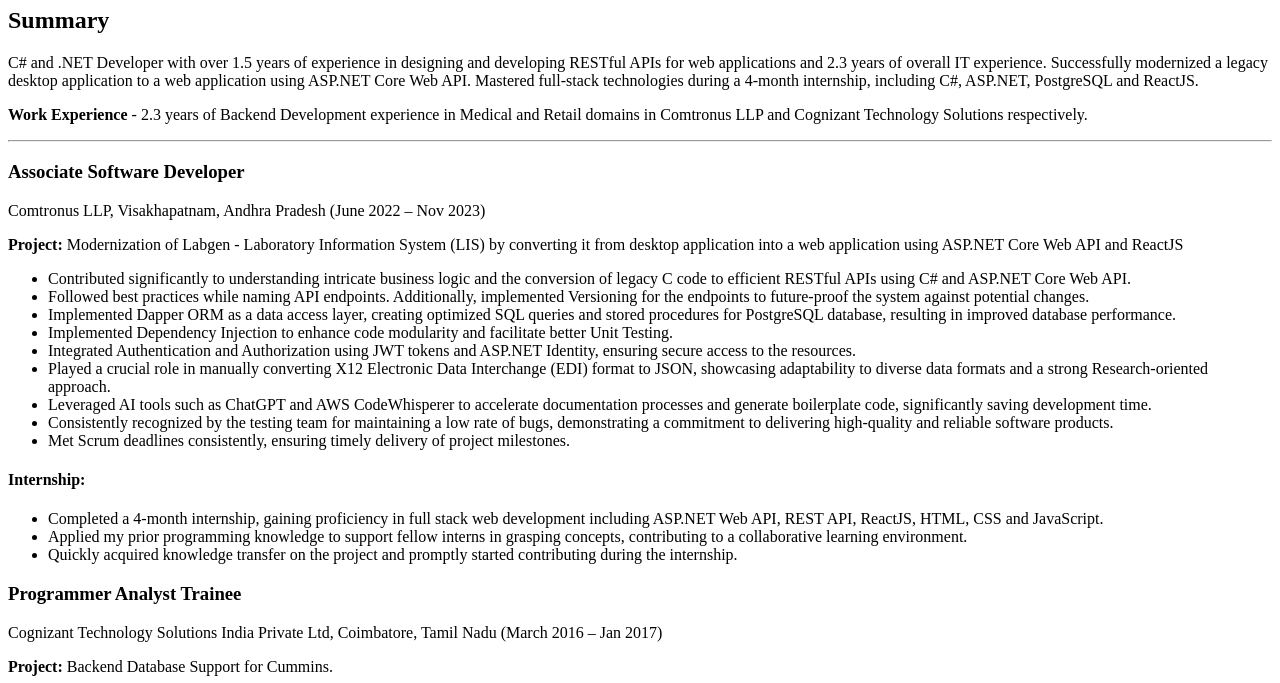
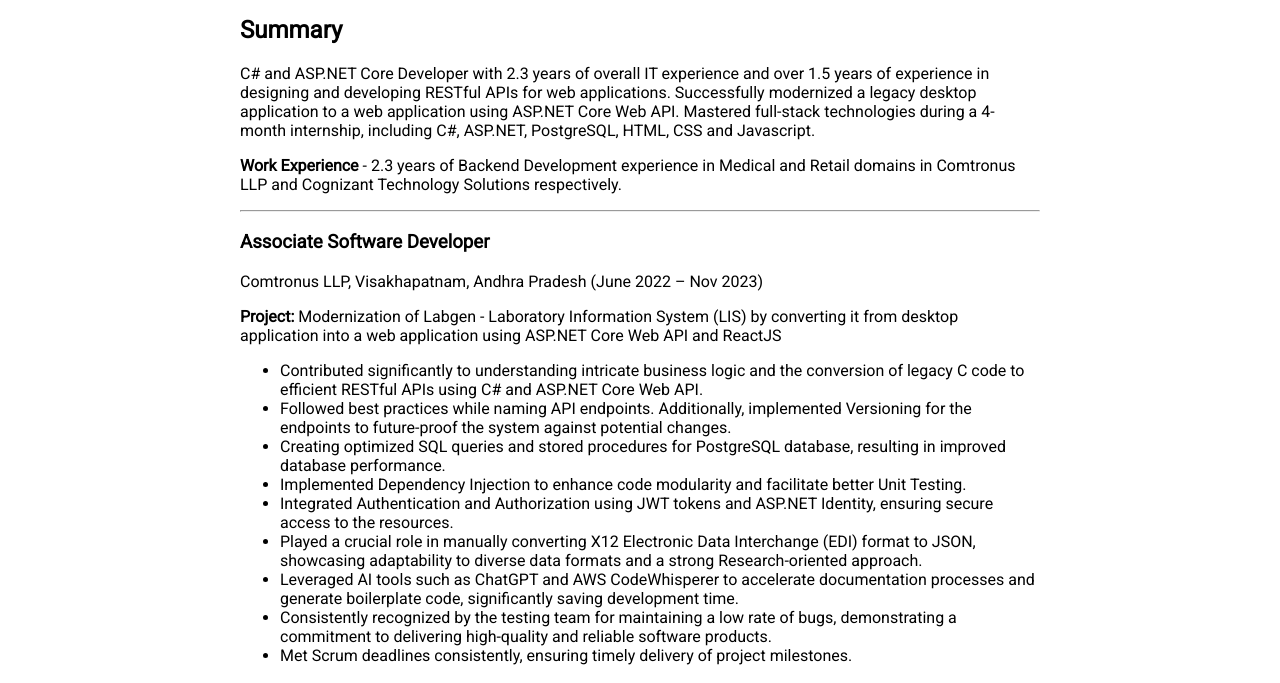
Before and after one commit to SaiKummar/html-portfolio, a plain HTML site: page index.html in a window 1280 px wide. Shown: the part 114-797 px from the top of the page. Drawn offline with Linux system fonts and the light colour scheme.

Commit message:
add font and center the resume

```diff
--- a/index.html
+++ b/index.html
@@ -5,8 +5,18 @@
     <meta charset="UTF-8">
     <meta name="viewport" content="width=device-width, initial-scale=1.0">
     <title>My Resume</title>
+    <link rel="preconnect" href="https://fonts.googleapis.com">
+    <link rel="preconnect" href="https://fonts.gstatic.com" crossorigin>
+    <link href="https://fonts.googleapis.com/css2?family=Roboto&display=swap" rel="stylesheet">
     <script src="./script.js"></script>
     <style>
+        body {
+            font-family: 'Roboto', sans-serif;
+            display: flex;
+            justify-content: center;
+            align-items: center;
+        }
+
         address,
         .copy-container {
             display: inline-block;
@@ -33,10 +43,15 @@
             width: 4rem;
             transform: rotateX(360deg);
         }
+
+        .resume {
+            width: 100vb;
+        }
     </style>
 </head>
 
 <body>
+    <div class="resume">
         <h1>P Sai Kumar Reddy</h1>
         <address>saikummar94@gmail.com</address>
         <div class="copy-container">
@@ -44,59 +59,72 @@
             <span><small id="message"></small></span>
         </div>
         <h2>Summary</h2>
-    <p>C# and .NET Developer with over 1.5 years of experience in designing and developing RESTful APIs for web
-        applications and 2.3 years of overall IT experience. Successfully modernized a legacy desktop application to a
-        web
-        application using ASP.NET Core Web API. Mastered full-stack technologies during a 4-month internship, including
-        C#,
-        ASP.NET, PostgreSQL and ReactJS.</p>
-    <p><b>Work Experience</b> - 2.3 years of Backend Development experience in Medical and Retail domains in Comtronus
-        LLP and
-        Cognizant Technology Solutions respectively.</p>
+        <p>C# and ASP.NET Core Developer with 2.3 years of overall IT experience and over 1.5 years of experience in
+            designing and developing RESTful APIs for web applications. Successfully modernized a legacy desktop
+            application
+            to a web application using ASP.NET Core Web API. Mastered full-stack technologies during a 4-month
+            internship,
+            including C#, ASP.NET, PostgreSQL, HTML, CSS and Javascript.</p>
+        <p><b>Work Experience</b> - 2.3 years of Backend Development experience in Medical and Retail domains in
+            Comtronus
+            LLP and Cognizant Technology Solutions respectively.</p>
         <hr />
         <h3>Associate Software Developer</h3>
         <p>Comtronus LLP, Visakhapatnam, Andhra Pradesh (June 2022 – Nov 2023)</p>
-    <p><b>Project:</b> Modernization of Labgen - Laboratory Information System (LIS) by converting it from desktop
+        <p><b>Project:</b> Modernization of Labgen - Laboratory Information System (LIS) by converting it from
+            desktop
             application
             into a web application using ASP.NET Core Web API and ReactJS</p>
         <ul>
-        <li>Contributed significantly to understanding intricate business logic and the conversion of legacy C code to
+            <li>Contributed significantly to understanding intricate business logic and the conversion of legacy C
+                code
+                to
                 efficient RESTful APIs using C# and ASP.NET Core Web API.</li>
-        <li>Followed best practices while naming API endpoints. Additionally, implemented Versioning for the endpoints
+            <li>Followed best practices while naming API endpoints. Additionally, implemented Versioning for the
+                endpoints
                 to
                 future-proof the system against potential changes.</li>
-        <li>Implemented Dapper ORM as a data access layer, creating optimized SQL queries and stored procedures for
+            <li>Creating optimized SQL queries and stored procedures for
                 PostgreSQL
                 database, resulting in improved database performance.</li>
             <li>Implemented Dependency Injection to enhance code modularity and facilitate better Unit Testing.</li>
-        <li>Integrated Authentication and Authorization using JWT tokens and ASP.NET Identity, ensuring secure access to
+            <li>Integrated Authentication and Authorization using JWT tokens and ASP.NET Identity, ensuring secure
+                access to
                 the
                 resources.</li>
             <li>Played a crucial role in manually converting X12 Electronic Data Interchange (EDI) format to JSON,
                 showcasing
                 adaptability to diverse data formats and a strong Research-oriented approach.</li>
-        <li>Leveraged AI tools such as ChatGPT and AWS CodeWhisperer to accelerate documentation processes and generate
+            <li>Leveraged AI tools such as ChatGPT and AWS CodeWhisperer to accelerate documentation processes and
+                generate
                 boilerplate code, significantly saving development time.</li>
-        <li>Consistently recognized by the testing team for maintaining a low rate of bugs, demonstrating a commitment
+            <li>Consistently recognized by the testing team for maintaining a low rate of bugs, demonstrating a
+                commitment
                 to
                 delivering high-quality and reliable software products.</li>
             <li>Met Scrum deadlines consistently, ensuring timely delivery of project milestones.</li>
         </ul>
         <h4>Internship:</h4>
         <ul>
-        <li>Completed a 4-month internship, gaining proficiency in full stack web development including ASP.NET Web API,
+            <li>Completed a 4-month internship, gaining proficiency in full stack web development including ASP.NET
+                Web
+                API,
                 REST
                 API, ReactJS, HTML, CSS and JavaScript.</li>
-        <li>Applied my prior programming knowledge to support fellow interns in grasping concepts, contributing to a
+            <li>Applied my prior programming knowledge to support fellow interns in grasping concepts, contributing
+                to a
                 collaborative learning environment.</li>
-        <li>Quickly acquired knowledge transfer on the project and promptly started contributing during the internship.
+            <li>Quickly acquired knowledge transfer on the project and promptly started contributing during the
+                internship.
             </li>
         </ul>
         <h3>Programmer Analyst Trainee</h3>
         <p>Cognizant Technology Solutions India Private Ltd, Coimbatore, Tamil Nadu (March 2016 – Jan 2017)</p>
         <p><b>Project:</b> Backend Database Support for Cummins.</p>
         <ul>
-        <li>Established effective communication channels with clients, prioritizing and resolving issues efficiently to
+            <li>Established effective communication channels with clients, prioritizing and resolving issues
+                efficiently
+                to
                 enhance client satisfaction.</li>
             <li>Achieved consistent and successful completion of daily scheduled jobs on AppWorx Scheduler through
                 meticulous
@@ -112,23 +140,24 @@
         <h2>Skills</h2>
         <hr />
         <ul>
-        <li>C#, C, JavaScript, Python</li>
+            <li>C#, C, Python</li>
             <li>ASP.NET Web API, ASP.NET MVC</li>
-        <li>Dapper</li>
             <li>REST API</li>
             <li>SQL, Transact-SQL, SQL Server, PostgreSQL</li>
             <li>Swagger, Postman</li>
-        <li>HTML, CSS</li>
+            <li><b>Frontend: </b>HTML, CSS, Javascript</li>
             <li>Regular Expressions (Regex)</li>
             <li>Git, GitHub</li>
             <li>Visual Studio, VS Code</li>
-        <li>Independent Problem Solver: Can quickly troubleshoot and solve any problem using Google search, Stack
+            <li>Independent Problem Solver: Can quickly troubleshoot and solve any problem using Google search,
+                Stack
                 Overflow and
                 AI tools.</li>
             <li>Code Readability: Keen eye for Class, Function and variable names, emphasizing a commitment to code
                 readability
                 and maintainability.</li>
-        <li>Data Structures: Proficient in choosing and applying suitable data structures to effectively address and
+            <li>Data Structures: Proficient in choosing and applying suitable data structures to effectively address
+                and
                 solve
                 complex problems.</li>
         </ul>
@@ -147,7 +176,8 @@
         <h2>Certifications</h2>
         <hr />
         <ul>
-        <li><a href="https://www.coursera.org/account/accomplishments/certificate/VQWCSQXY8N2X" target="_blank">Machine
+            <li><a href="https://www.coursera.org/account/accomplishments/certificate/VQWCSQXY8N2X"
+                    target="_blank">Machine
                     Learning</a>
             </li>
             <li>Cognizant Certified Professional</li>
@@ -155,7 +185,7 @@
         <footer>
             <small>Copyright © 2023 Sai Kumar. All Rights Reserved.</small>
         </footer>
-
+    </div>
 </body>
 
 </html>
```
Lines whose indentation alone changed are shown as unchanged.
